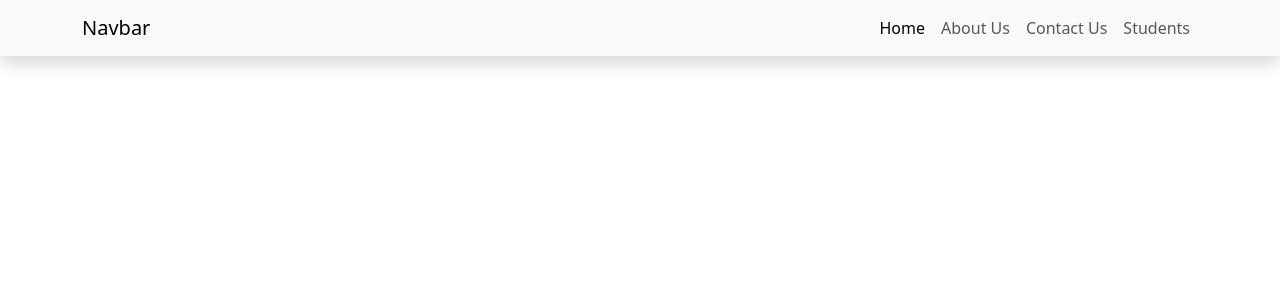
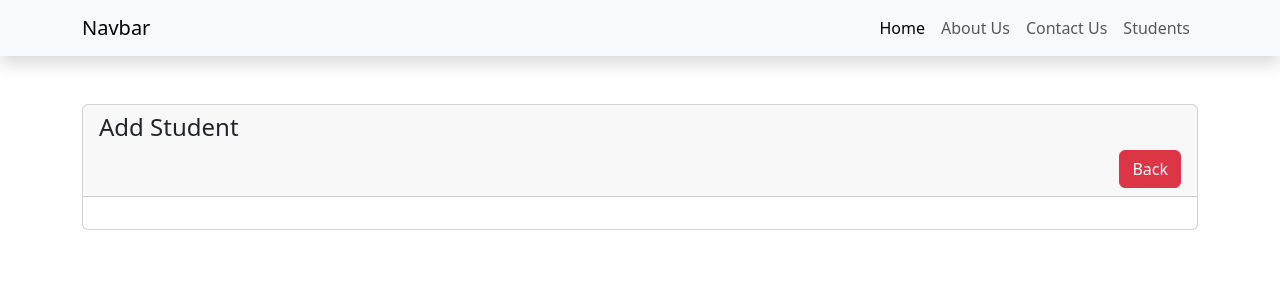
Before and after one commit to Jubayer-Hossain-Abir-404/laravel_react_projects, a React (Create React App) app in the folder react_crud/: page /students/create in a window 1280 px wide. Shown: the top 300 px of the page. Built offline with nearby package versions, Linux system fonts and the light colour scheme.

Commit message:
student add page ready with back option

```diff
--- a/react_crud/src/pages/Student.js
+++ b/react_crud/src/pages/Student.js
@@ -50,7 +50,7 @@ function Student(){
             <div className="card">
               <div className="card-header">
                 <h4>Students List</h4>
-                <Link to="/" className="btn btn-primary float-end">
+                <Link to="/students/create" className="btn btn-primary float-end">
                   Add Student
                 </Link>
               </div>
--- /dev/null
+++ b/react_crud/src/pages/StudentCreate.js
@@ -0,0 +1,30 @@
+import { Link } from "react-router-dom";
+
+function StudentCreate(){
+    return (
+      <div>
+        <div className="container mt-5">
+          <div className="row">
+            <div className="col-md-12">
+              <div className="card">
+                <div className="card-header">
+                  <h4>Add Student</h4>
+                  <Link
+                    to="/students"
+                    className="btn btn-danger float-end"
+                  >
+                    Back
+                  </Link>
+                </div>
+                <div className="card-body">
+
+                </div>
+              </div>
+            </div>
+          </div>
+        </div>
+      </div>
+    );
+}
+
+export default StudentCreate;
--- a/react_crud/src/router/index.js
+++ b/react_crud/src/router/index.js
@@ -3,6 +3,7 @@ import Home from "../pages/Home";
 import About from "../pages/About";
 import Contact from "../pages/Contact";
 import Student from "../pages/Student";
+import StudentCreate from "../pages/StudentCreate";
 
 function MyRouter(){
     return (
@@ -11,6 +12,7 @@ function MyRouter(){
         <Route path="/about-us" element={<About />} />
         <Route path="/contact-us" element={<Contact />} />
         <Route path="/students" element={<Student />} />
+        <Route path="/students/create" element={<StudentCreate />} />
       </Routes>
     );
 }
```
